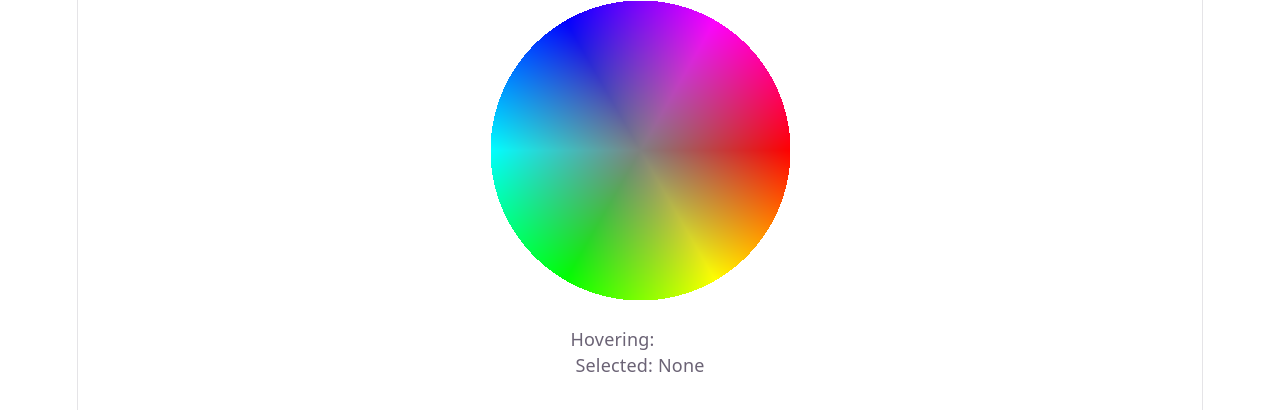
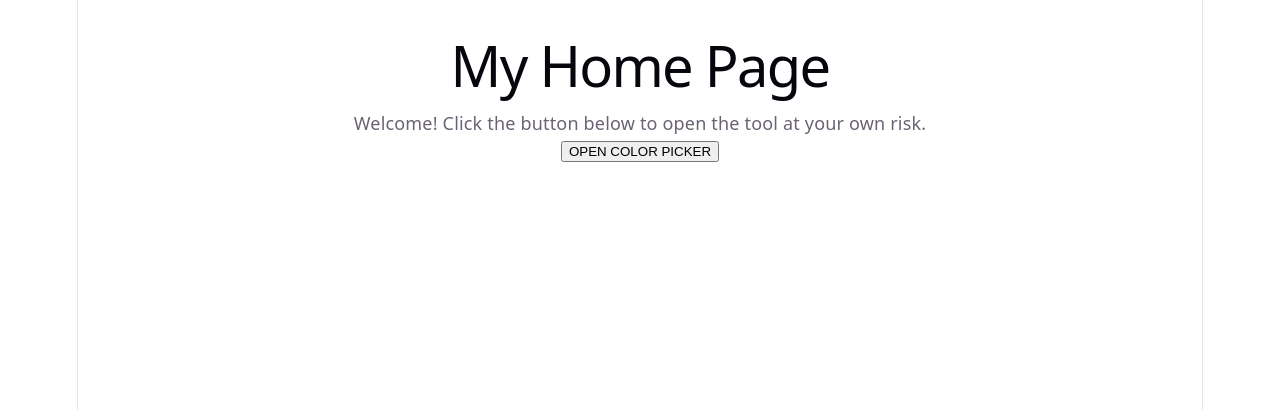
Before and after one commit to ZainabQ26/Color-Picker, a React (Vite) app: page / in a window 1280 px wide. Shown: the top 410 px of the page. Built offline with nearby package versions, Linux system fonts and the light colour scheme.

Commit message:
fix: correct logic in useEffect and improve component structure

```diff
--- a/src/App.jsx
+++ b/src/App.jsx
@@ -1,11 +1,13 @@
 import React, { useState, useEffect, useRef } from 'react';
 
 function App() {
+  const [showColorPicker, setShowColorPicker] = useState(false);
   const canvasRef = useRef(null);
   const [hoverColor, setHoverColor] = useState('#ffffff');
   const [selectedColor, setSelectedColor] = useState(null);
 
   useEffect(() => {
+    if (!showColorPicker) return;
     const canvas = canvasRef.current;
     const ctx = canvas.getContext('2d');
     const radius = canvas.width / 2;
@@ -27,7 +29,7 @@ function App() {
         }
       }
     }
-  }, []);
+  }, [showColorPicker]);
 
   const handleMouseMove = (e) => {
     const canvas = canvasRef.current;
@@ -51,26 +53,41 @@ function App() {
     const pixel = ctx.getImageData(x, y, 1, 1).data;
     if (pixel[3] !== 0) {
       const hex = `#${((1 << 24) + (pixel[0] << 16) + (pixel[1] << 8) + pixel[2]).toString(16).slice(1)}`;
-      setSelectedColor(hex); // <-- Swapped this to setSelectedColor!
+      setSelectedColor(hex);
     }
   };
 
   return (
+    <div style={{ padding: '20px' }}>
+      {!showColorPicker ? (
         <div>
+          <h1>My Home Page</h1>
+          <p>Welcome! Click the button below to open the tool at your own risk.</p>
+          <button onClick={() => setShowColorPicker(true)}>
+            OPEN COLOR PICKER
+          </button>
+        </div>
+      ) : (
+        <div>
+          <button onClick={() => setShowColorPicker(false)}>
+            HOME
+          </button>
+          <hr />
           <canvas
             ref={canvasRef}
             width={300}
             height={300}
-        onMouseMove={(e) => handleMouseMove(e)}
-        onClick={(e) => handleCanvasClick(e)}
+            onMouseMove={handleMouseMove}
+            onClick={handleCanvasClick}
           />
-
           <div style={{ marginTop: '20px' }}>
             <p>Hovering: <span style={{ color: hoverColor }}>{hoverColor}</span></p>
             <p>Selected: {selectedColor ? <span style={{ color: selectedColor }}>{selectedColor}</span> : 'None'}</p>
           </div>
         </div>
-  ); // <-- Removed the extra floating parenthetic clone
-} // <-- Added the missing closing curly brace for the App function
+      )}
+    </div>
+  );
+}
 
 export default App;
```
Lines whose indentation alone changed are shown as unchanged.
